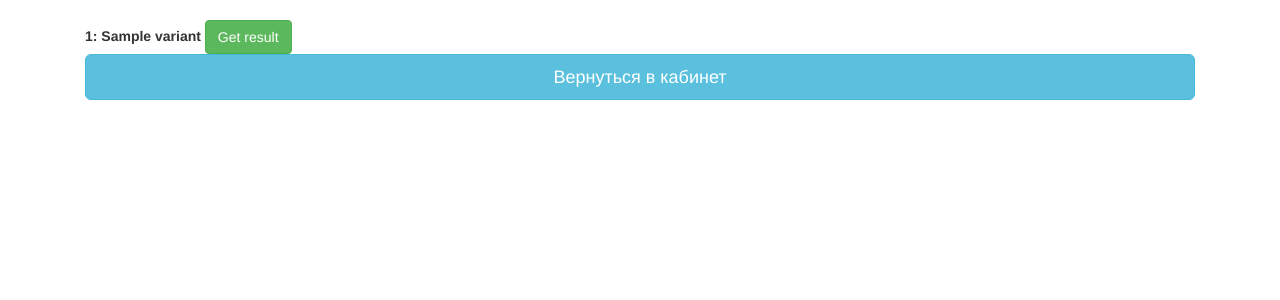
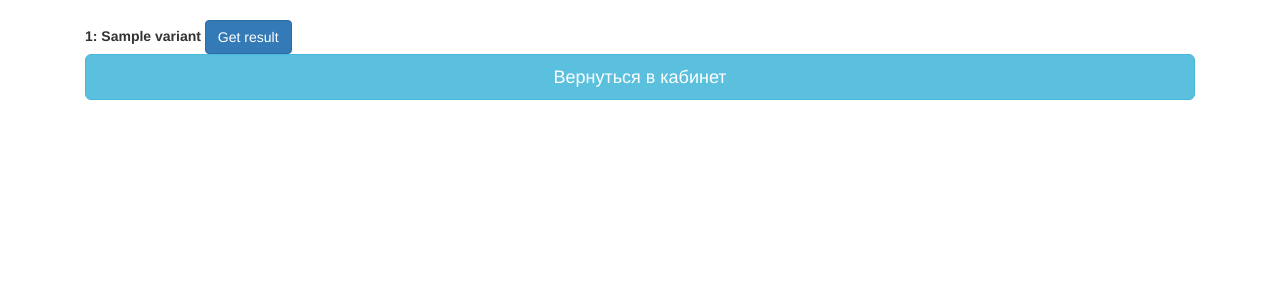
Before and after one commit to ZinixZay/Testing-Site-LMS, a Flask app: template templates/variants.html in a window 1280 px wide. Shown: the part 62-362 px from the top of the page. Run offline with Flask 3, Linux system fonts and the light colour scheme; the template is opened without the code that fills it: most values are stand-ins (such as "Sample title", 1, 10 or a date in 2020); some libraries are stand-ins or nearby versions.

Commit message:
improved variants.html prettiness

```diff
--- a/templates/variants.html
+++ b/templates/variants.html
@@ -1,9 +1,10 @@
 {% extends "base.html" %}
 
 {% block content %}
-{% for var in variants %}
-<label for="floatingInput">{{loop.index}}: {{var.title}}</label>
-<button type="button" value={{var.id}} class="btn btn-success">Get result</button><br>
-{% endfor %}
-<a type="button" href="/" class="btn btn-info center-block btn-lg">Вернуться в кабинет</a>
+    {% for var in variants %}
+        <label for="floatingInput">{{loop.index}}: {{var.title}}</label>
+        <a href="/result/{{ loop.index }}" class="btn btn-primary">Get result</a>
+        <br>
+    {% endfor %}
+    <a type="button" href="/" class="btn btn-info center-block btn-lg">Вернуться в кабинет</a>
 {% endblock %}
```
